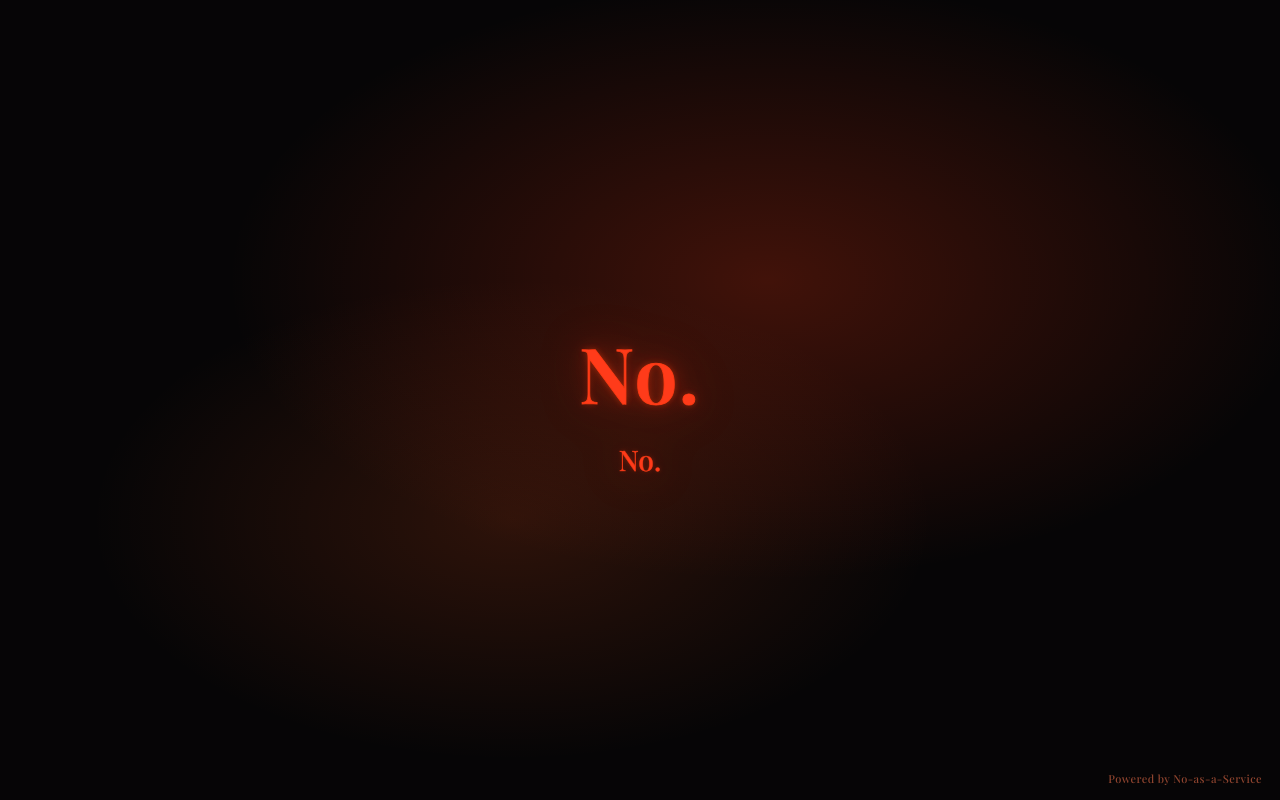
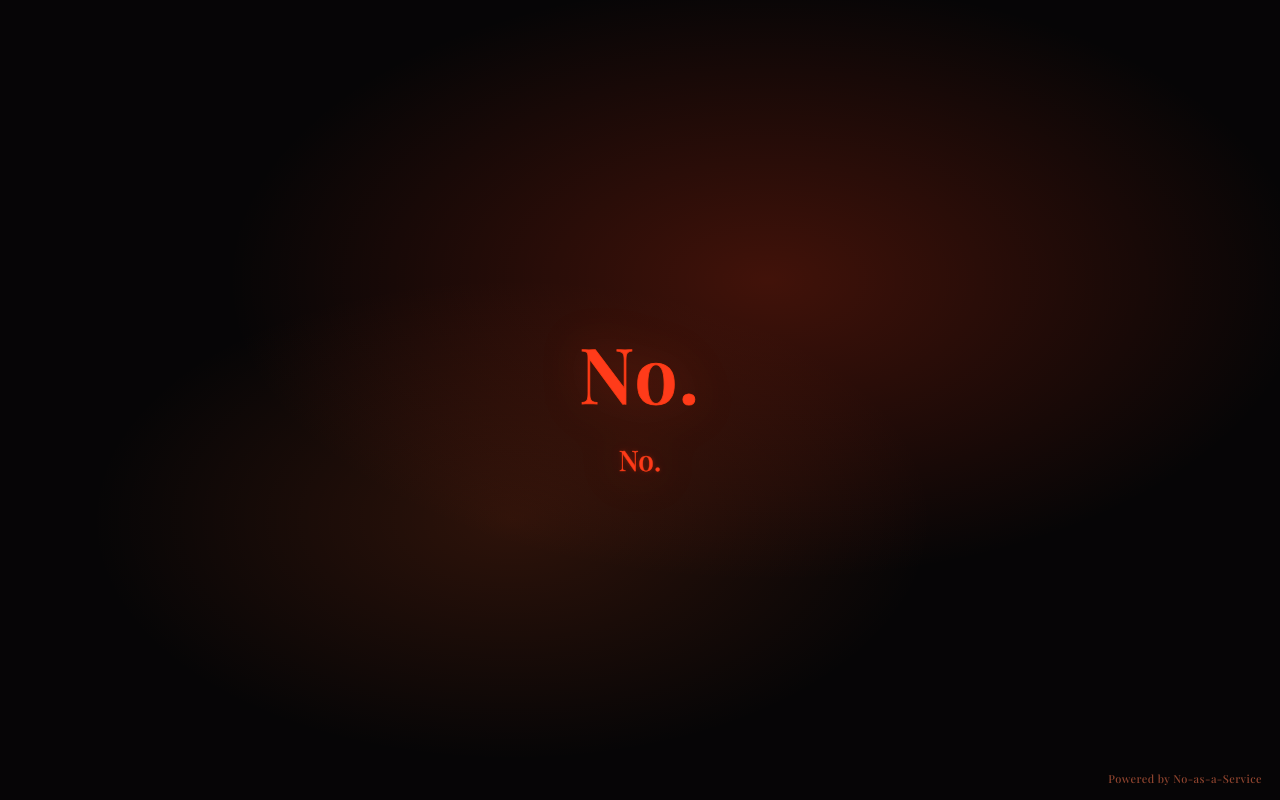
Before and after one commit to CeliDM/NO, a plain HTML site: page index.html in a window 1280 px wide. Drawn offline with nearby package versions, Linux system fonts and the light colour scheme; no server answers.

Commit message:
Update index.html

```diff
--- a/index.html
+++ b/index.html
@@ -54,7 +54,7 @@
       text-shadow:
         0 0 6px rgba(255,60,20,0.45),
         0 0 18px rgba(255,60,20,0.25),
-        0 0 42px rgba(255,60,20,0.15);
+        /* 0 0 42px rgba(255,60,20,0.15)*/ ;
     }
 
     .reason{
```
